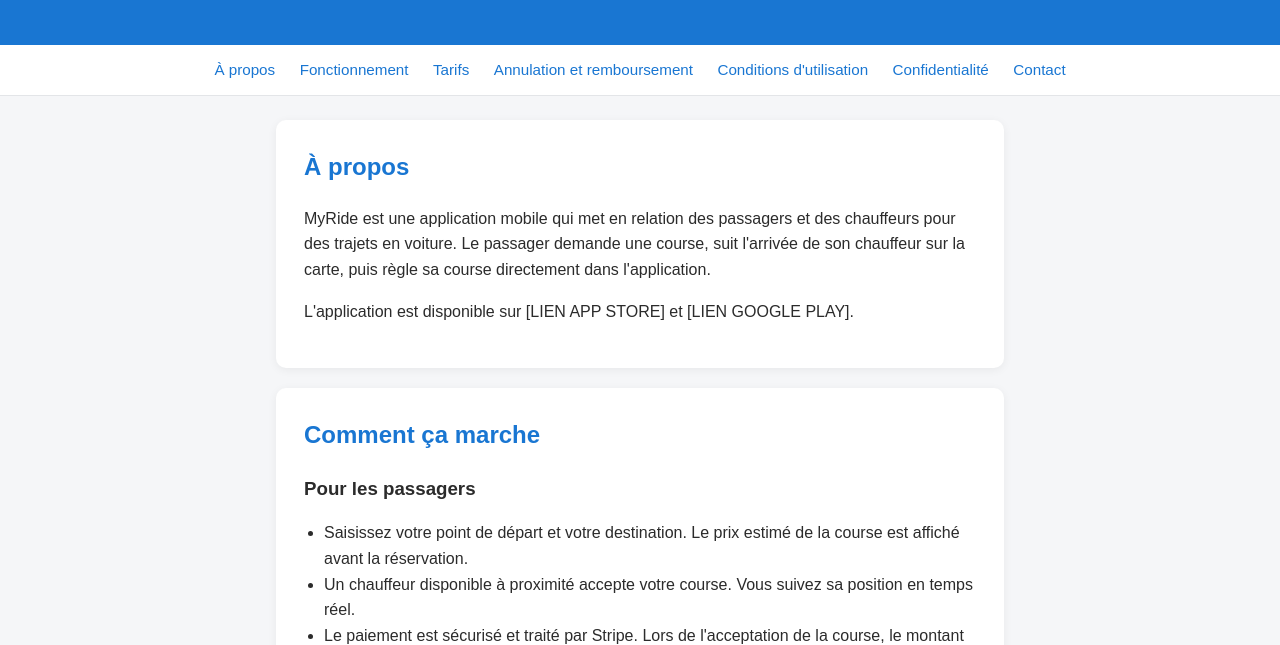
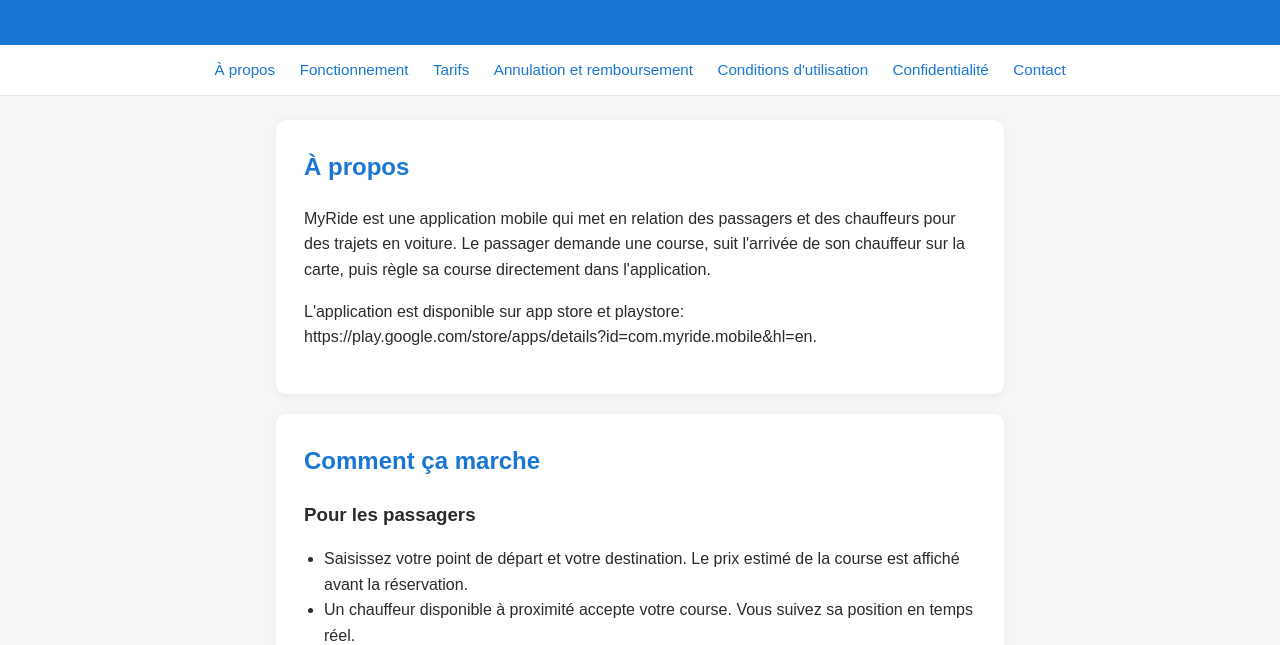
Before and after one commit to FadiWertatani/myride, a plain HTML site: page index.html in a window 1280 px wide. Shown: the part 141-786 px from the top of the page. Drawn offline with Linux system fonts and the light colour scheme.

Commit message:
Update playstore link

```diff
--- a/index.html
+++ b/index.html
@@ -51,8 +51,7 @@
       sur la carte, puis règle sa course directement dans l'application.
     </p>
     <p>
-      L'application est disponible sur
-      [LIEN APP STORE] et [LIEN GOOGLE PLAY].
+      L'application est disponible sur app store et playstore: https://play.google.com/store/apps/details?id=com.myride.mobile&hl=en.
     </p>
   </section>
 
```
